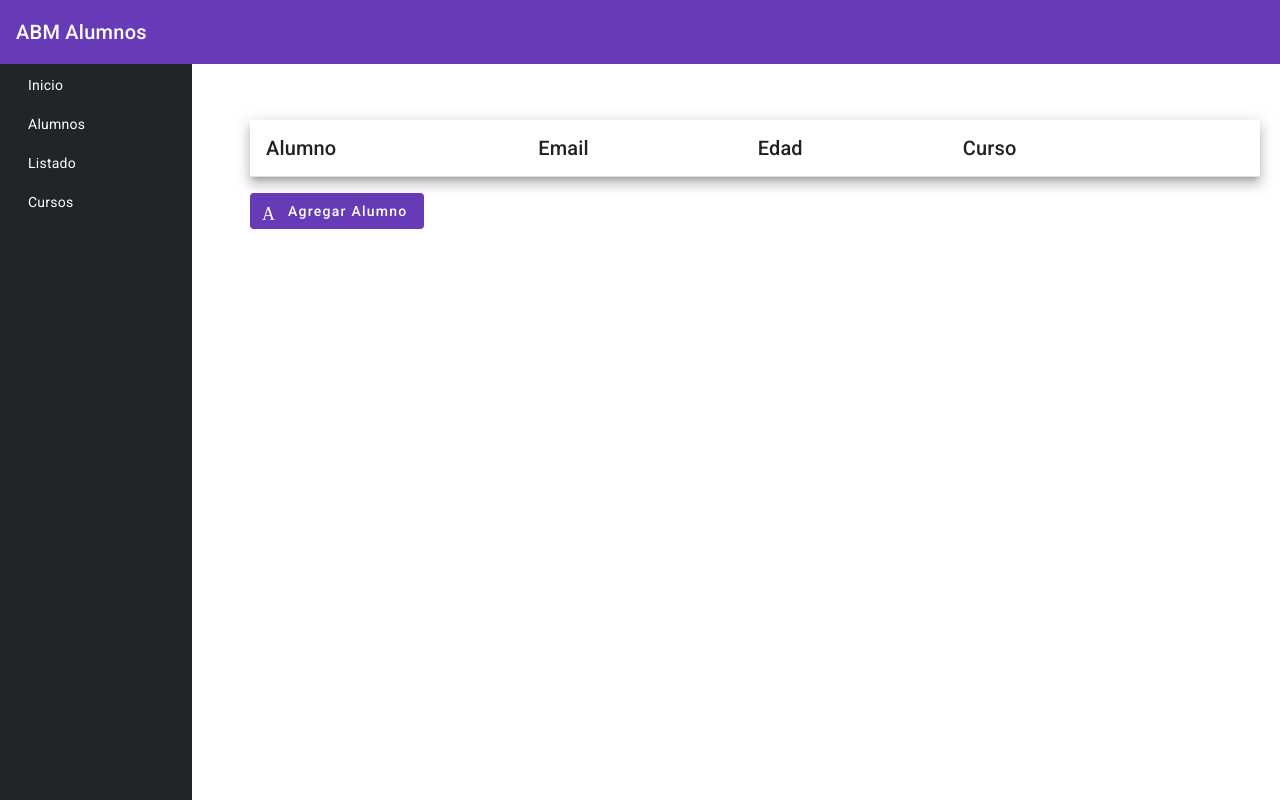
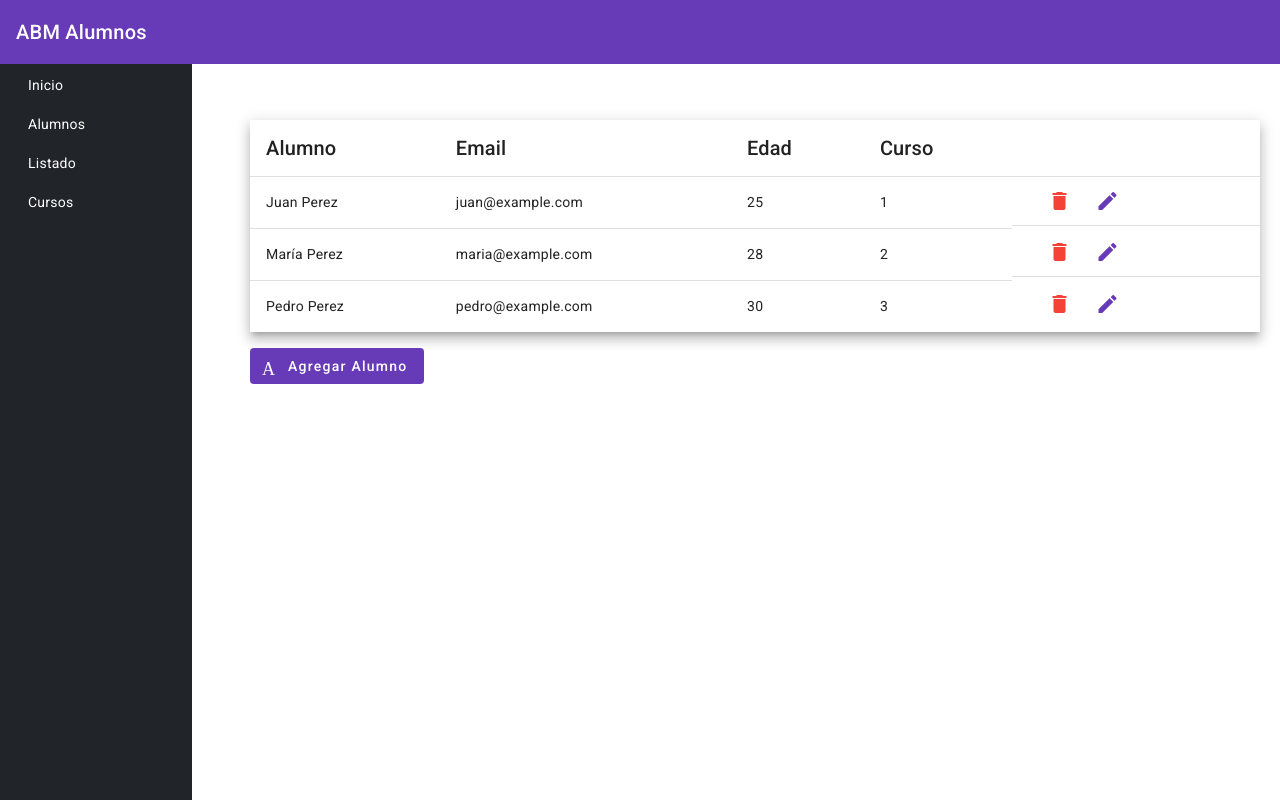
Before and after one commit to joeldrivero/CursoAngular, an Angular app in the folder 1PF-Rivero/: page / in a window 1280 px wide. Built offline with nearby package versions, Linux system fonts and the light colour scheme.

Commit message:
cambios para segunda preentrega

```diff
--- /dev/null
+++ b/1PF-Rivero/src/app/core/services/alumnos.service.ts
@@ -0,0 +1,59 @@
+import { Injectable } from '@angular/core';
+import { MatTableDataSource } from '@angular/material/table';
+import { Observable, of } from 'rxjs';
+import { Alumno } from 'src/app/pages/lista-alumnos/lista-alumno.model';
+
+@Injectable({
+  providedIn: 'root',
+})
+export class AlumnosService {
+  alumnos: Alumno[] = [
+    {
+      nombre: 'Juan',
+      apellido: 'Perez',
+      email: 'juan@example.com',
+      edad: 25,
+      curso: 1,
+    },
+    {
+      nombre: 'María',
+      apellido: 'Perez',
+      email: 'maria@example.com',
+      edad: 28,
+      curso: 2,
+    },
+    {
+      nombre: 'Pedro',
+      apellido: 'Perez',
+      email: 'pedro@example.com',
+      edad: 30,
+      curso: 3,
+    },
+  ];
+
+  constructor() {}
+
+  obtenerAlumnos(): Observable<Alumno[]> {
+    return of(this.alumnos);
+  }
+
+  agregarAlumno(alumno: Alumno): void {
+    this.alumnos.push(alumno);
+  }
+
+  eliminarAlumno(alumno: Alumno): Observable<void> {
+    const index = this.alumnos.indexOf(alumno);
+    if (index > -1) {
+      this.alumnos.splice(index, 1);
+    }
+    return of(undefined);
+  }
+
+
+  editAlumno(oldAlumno: Alumno, newAlumno: Alumno): void {
+    const index = this.alumnos.indexOf(oldAlumno);
+    if (index > -1) {
+      this.alumnos[index] = newAlumno;
+    }
+  }
+}
--- a/1PF-Rivero/src/app/pages/lista-alumnos/lista-alumnos.component.ts
+++ b/1PF-Rivero/src/app/pages/lista-alumnos/lista-alumnos.component.ts
@@ -1,21 +1,30 @@
-import { Component } from '@angular/core';
+import { Component, OnInit } from '@angular/core';
 import { Alumno } from './lista-alumno.model';
 import { MatTableDataSource } from '@angular/material/table';
 import { MatDialog } from '@angular/material/dialog';
 import { AbmAlumnosComponent } from '../abm-alumnos/abm-alumnos.component';
+import { AlumnosService } from '../../core/services/alumnos.service';
 
 @Component({
   selector: 'app-lista-alumnos',
   templateUrl: './lista-alumnos.component.html',
   styleUrls: ['./lista-alumnos.component.css'],
 })
-export class ListaAlumnosComponent {
-  Alumnos: Alumno[] = [];
+export class ListaAlumnosComponent implements OnInit {
+  displayedColumns: string[] = ['nombre', 'email', 'edad', 'curso', 'actions'];
+  dataSource = new MatTableDataSource<Alumno>([]);
 
-  displayedColumns: string[] = ['nombre', 'email', 'edad', 'curso',"actions"];
-  dataSource = new MatTableDataSource(this.Alumnos);
+  constructor(
+    private matDialog: MatDialog,
+    private alumnosService: AlumnosService
+  ) {}
 
-  constructor(private matDialog: MatDialog) {}
+  ngOnInit(): void {
+    this.alumnosService.obtenerAlumnos().subscribe((alumnos) => {
+      this.dataSource.data = alumnos;
+    });
+  }
+
 
   abrirABMAlumnos(): void {
     const dialog = this.matDialog.open(AbmAlumnosComponent);
@@ -25,23 +34,23 @@ export class ListaAlumnosComponent {
       }
     });
   }
+
   eliminarElemento(alumno: Alumno): void {
-    const index = this.dataSource.data.indexOf(alumno);
-    if (index > -1) {
-      this.dataSource.data.splice(index, 1);
-      this.dataSource = new MatTableDataSource<Alumno>(this.dataSource.data);
-    }
+    this.alumnosService.eliminarAlumno(alumno).subscribe(() => {
+      this.dataSource.data = this.dataSource.data.filter(a => a !== alumno);
+    });
   }
 
   editarElemento(alumno: Alumno): void {
     const dialogRef = this.matDialog.open(AbmAlumnosComponent);
-
     dialogRef.afterClosed().subscribe((valor) => {
       if (valor) {
         const index = this.dataSource.data.indexOf(alumno);
         if (index > -1) {
           this.dataSource.data[index] = valor;
-        this.dataSource = new MatTableDataSource<Alumno>(this.dataSource.data);
+          this.dataSource = new MatTableDataSource<Alumno>(
+            this.dataSource.data
+          );
         }
       }
     });
--- a/1PF-Rivero/src/app/pages/sidebar/sidebar.component.html
+++ b/1PF-Rivero/src/app/pages/sidebar/sidebar.component.html
@@ -7,32 +7,22 @@
                 </a>
                 <ul class="nav nav-pills flex-column mb-sm-auto mb-0 align-items-center align-items-sm-start" id="menu">
                     <li class="nav-item">
-                        <a href="#" class="nav-link align-middle px-0">
+                        <a routerLink="" class="nav-link align-middle px-0">
                             <i class="fs-4 bi-house"></i> <span class="ms-1 d-none d-sm-inline">Inicio</span>
                         </a>
                     </li>
                     <li>
-                        <a href="#submenu1" data-bs-toggle="collapse" class="nav-link px-0 align-middle">
+                        <a routerLink="/alumnos" data-bs-toggle="collapse" class="nav-link px-0 align-middle">
                             <i class="fs-4 bi-speedometer2"></i> <span class="ms-1 d-none d-sm-inline">Alumnos</span>
                         </a>
                     </li>
                     <li>
-                        <a href="#" class="nav-link px-0 align-middle">
+                        <a routerLink="/listado" class="nav-link px-0 align-middle">
                             <i class="fs-4 bi-table"></i> <span class="ms-1 d-none d-sm-inline">Listado</span></a>
                     </li>
                     <li>
-                        <a href="#submenu3" data-bs-toggle="collapse" class="nav-link px-0 align-middle">
+                        <a routerLink="/cursos" data-bs-toggle="collapse" class="nav-link px-0 align-middle">
                             <i class="fs-4 bi-grid"></i> <span class="ms-1 d-none d-sm-inline">Cursos</span> </a>
-                        <ul class="collapse nav flex-column ms-1" id="submenu3" data-bs-parent="#menu">
-                            <li class="w-100">
-                                <a href="#" class="nav-link px-0"> <span class="d-none d-sm-inline">Product</span>
-                                    1</a>
-                            </li>
-                            <li>
-                                <a href="#" class="nav-link px-0"> <span class="d-none d-sm-inline">Product</span>
-                                    2</a>
-                            </li>
-                        </ul>
                     </li>
                 </ul>
                 <hr>
--- a/1PF-Rivero/src/app/font-size.directive.ts
+++ b/1PF-Rivero/src/app/shared/directives/font-size.directive.ts
@@ -1,10 +1,12 @@
 import { Directive, ElementRef, Renderer2 } from '@angular/core';
 
 @Directive({
-  selector: '[appFontSize]',
+  selector: '[appFontSize]'
 })
 export class FontSizeDirective {
+
   constructor(private elementRef: ElementRef, private renderer: Renderer2) {
     this.renderer.setStyle(this.elementRef.nativeElement,'font-size','20px')
   }
+
 }
--- a/1PF-Rivero/src/app/nombre-completo.pipe.ts
+++ b/1PF-Rivero/src/app/shared/pipes/nombre-completo.pipe.ts
@@ -1,13 +1,11 @@
 import { Pipe, PipeTransform } from '@angular/core';
-import { Alumno } from './pages/lista-alumnos/lista-alumno.model';
+import { Alumno } from 'src/app/pages/lista-alumnos/lista-alumno.model';
 
 @Pipe({
   name: 'nombreCompleto'
 })
 export class NombreCompletoPipe implements PipeTransform {
-
   transform(value: Alumno, ...args: unknown[]): unknown {
     return `${value.nombre} ${value.apellido}`;
   }
-
 }
```
Also changed, not shown: 1PF-Rivero/src/app/app.module.ts (+11 -7 lines), 1PF-Rivero/src/app/shared/directives/directives.module.ts (added, +16 -0 lines), 1PF-Rivero/src/app/shared/pipes/pipes.module.ts (added, +16 -0 lines), 1PF-Rivero/src/app/shared/shared.module.ts (added, +18 -0 lines). Lines whose indentation alone changed are shown as unchanged.
